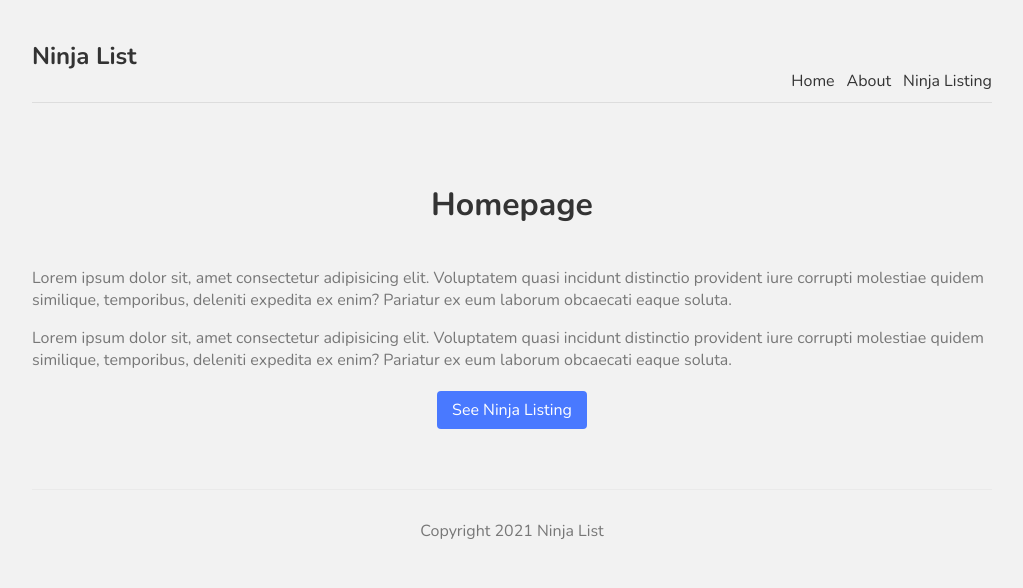
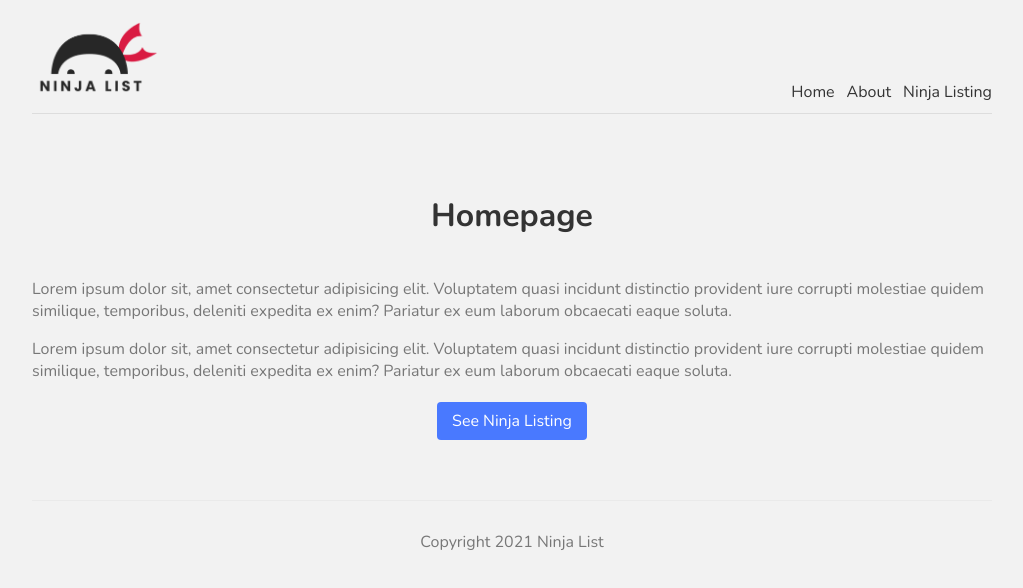
Before and after one commit to jamieando/ninja-list, a Next.js app: page / in a window 1280 px wide. Shown: the top 588 px of the page, without its empty margins (128-1151 px from the left). Built offline with nearby package versions, Linux system fonts and the light colour scheme.

Commit message:
Added image logo and metadata to the pages

```diff
--- a/components/Navbar.js
+++ b/components/Navbar.js
@@ -1,10 +1,11 @@
 import Link from 'next/link';
+import Image from 'next/image';
 
 const Navbar = () => {
   return (
     <nav>
       <div className='logo'>
-        <h1>Ninja List</h1>
+        <Image src='/logo.png' width={128} height={77} />
       </div>
       <Link href='/'>
         <a>Home</a>
--- a/pages/index.js
+++ b/pages/index.js
@@ -4,6 +4,11 @@ import Link from 'next/link';
 
 export default function Home() {
   return (
+    <>
+      <Head>
+        <title>Ninja List | Home</title>
+        <meta name='keywords' content='ninjas' />
+      </Head>
       <div>
         <h1 className={styles.title}>Homepage</h1>
         <p className={styles.text}>
@@ -22,5 +27,6 @@ export default function Home() {
           <a className={styles.btn}>See Ninja Listing</a>
         </Link>
       </div>
+    </>
   );
 }
```
Also changed, not shown: pages/about.js (+16 -6 lines), public/logo.png (added), public/vercel.svg (deleted). Lines whose indentation alone changed are shown as unchanged.
